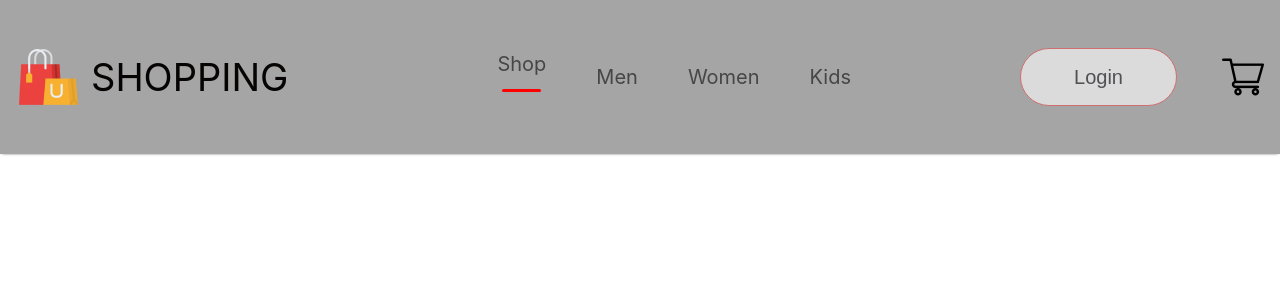
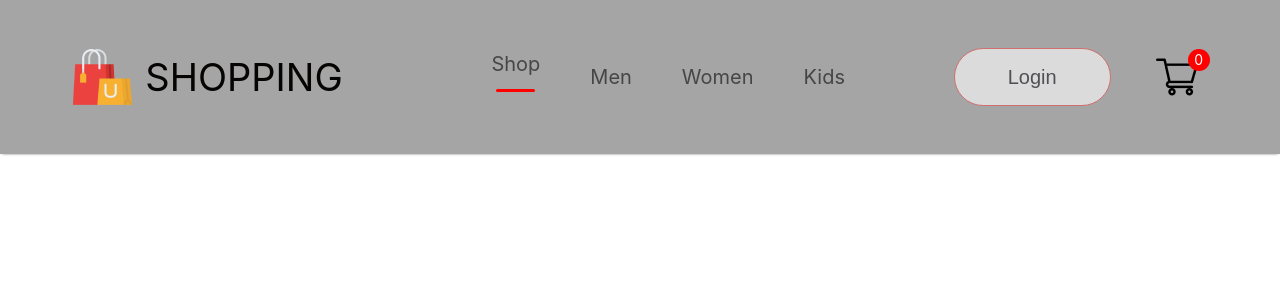
Before and after one commit to Diwash-Tharu/E-commerce-node, a React (Create React App) app in the folder forntend/: page / in a window 1280 px wide. Shown: the top 300 px of the page. Built offline with nearby package versions, Linux system fonts and the light colour scheme.

Commit message:
counter logo in the cart

```diff
--- a/forntend/src/Components/Navbar/Navbar.css
+++ b/forntend/src/Components/Navbar/Navbar.css
@@ -1,6 +1,7 @@
 .navbar{
     display: flex;
-    justify-content: space-between;
+    /* flex-direction: column; */
+    justify-content: space-around;
     padding: 16px;
     box-shadow: 0 1px 3px -2px black;
     background-color: rgb(165, 165, 165);
@@ -63,3 +64,21 @@
     cursor: pointer;
 
 }
+
+.nav-login-cart button:active{
+    background: rgb(115, 115, 115);
+}
+
+.nav-cart-count{
+    width: 22px;
+    height:22px;
+    display: flex;
+    justify-content: center;
+    align-items: center;
+    margin-top: -35px;
+    margin-left: -55px;
+    border-radius: 11px;
+    font-size:14px;
+    background: red;
+    color: white;
+}
--- a/forntend/src/Components/Navbar/Navbar.jsx
+++ b/forntend/src/Components/Navbar/Navbar.jsx
@@ -19,6 +19,7 @@
         <div className="nav-login-cart">
         <button>Login</button>
         <img src={cart_icon} alt='Cart'/>
+        <div className="nav-cart-count">0</div>
         </div>
     </div>
 
```
